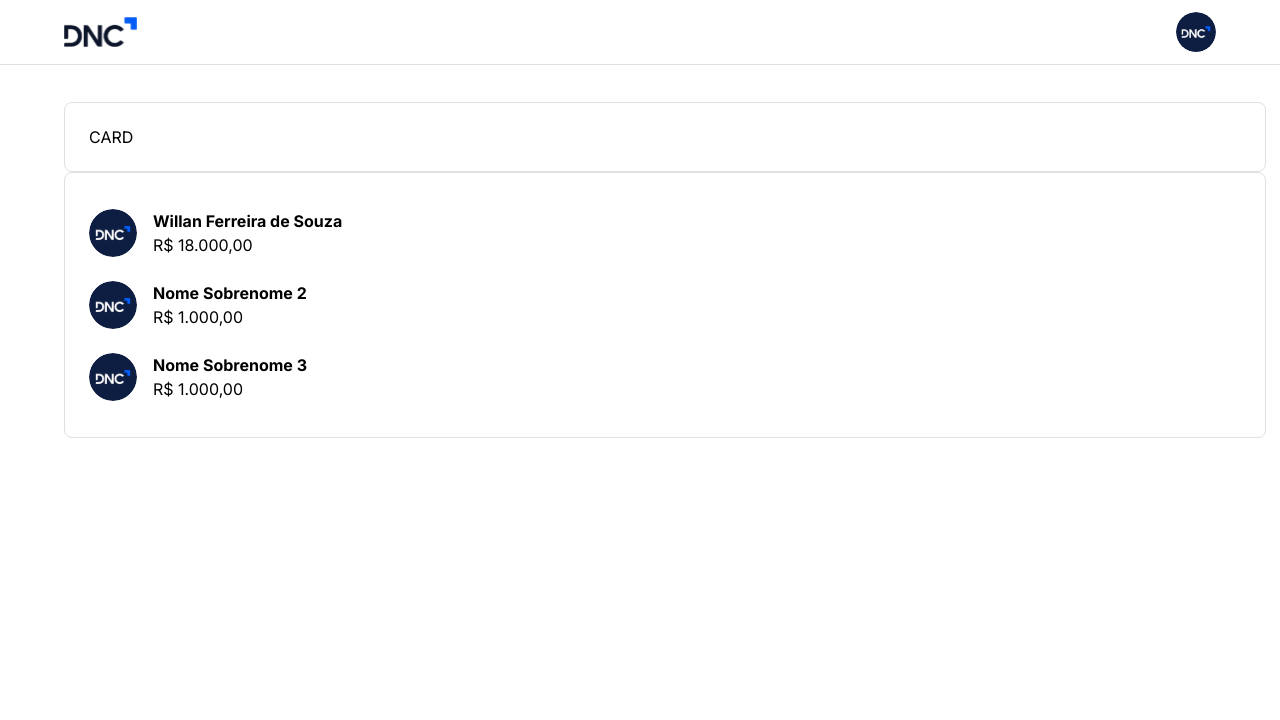
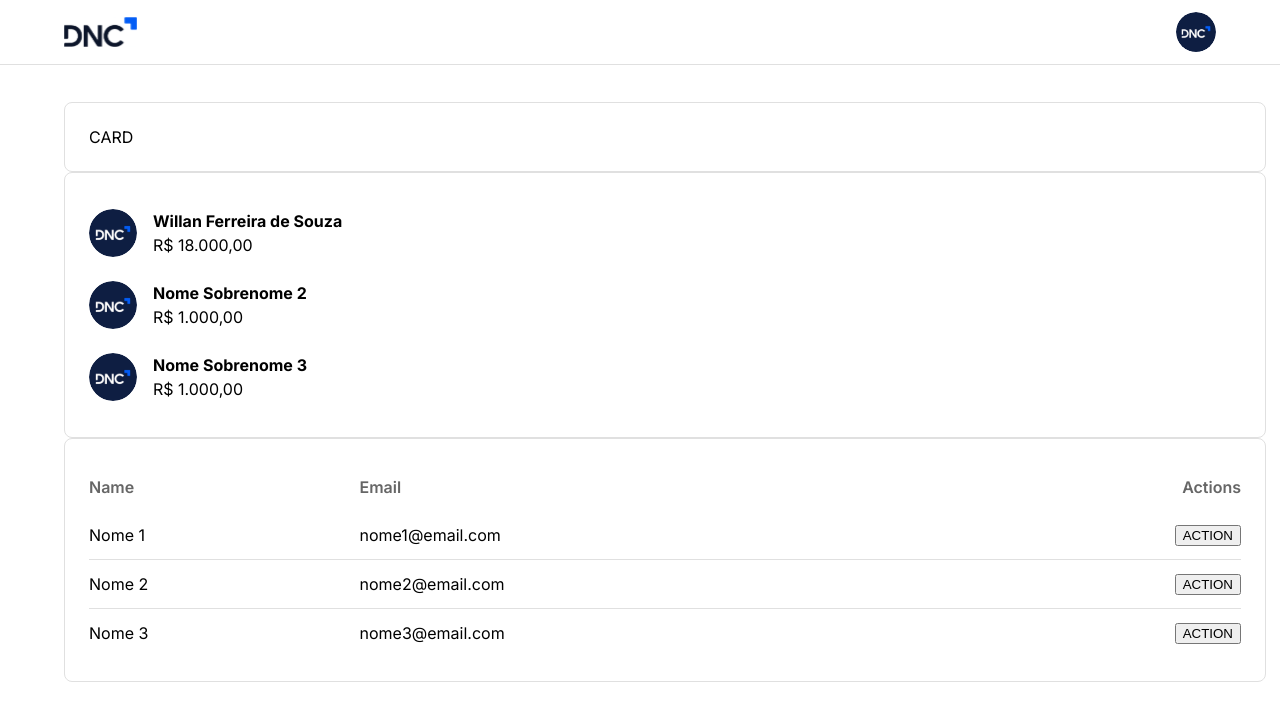
Before and after one commit to williansouza19122014/dnc-sales-dashboard-willian, a React (Vite) app: page /Home in a window 1280 px wide. Shown: the top 720 px of the page. Built offline with nearby package versions, Linux system fonts and the light colour scheme.

Commit message:
feat: ajustes em Home.tsx antes de enviar para feat/table-component

```diff
--- /dev/null
+++ b/src/components/CustomTable.tsx
@@ -0,0 +1,69 @@
+import styled from 'styled-components'
+import type { CustomTableProps } from '@/types'
+import { pxToRem } from '@/utils'
+
+// Estilo do wrapper e da tabela
+const TableWrapper = styled.div`
+  overflow-x: auto;
+  width: 100%;
+
+  table {
+    width: 100%;
+    border-collapse: collapse;
+  }
+
+  th,
+  td {
+    height: ${pxToRem(48)};
+    padding: 0 ${pxToRem(8)} 0 0;
+    text-align: left;
+
+    &:last-child {
+      text-align: right;
+      padding: 0;
+    }
+  }
+
+  th {
+    color: ${(props) => props.theme.typographies.subtitle};
+    font-weight: 600;
+  }
+
+  tr {
+    border-bottom: ${pxToRem(1)} solid
+      ${(props) => props.theme.appDefaultStroke};
+
+    &:last-child {
+      border-bottom: none;
+    }
+  }
+`
+
+// Componente de tabela
+function CustomTable(props: CustomTableProps) {
+  const { headers, rows } = props
+  return (
+    <TableWrapper>
+      <table>
+        <thead>
+          <tr>
+            {headers.map((header, index) => (
+              <th key={index}>{header}</th>
+            ))}
+          </tr>
+        </thead>
+        <tbody>
+          {rows.map((row, rowIndex) => (
+            <tr key={rowIndex}>
+              {row.map((cell, cellIndex) => (
+                <td key={cellIndex}>{cell}</td>
+              ))}
+            </tr>
+          ))}
+        </tbody>
+      </table>
+    </TableWrapper>
+  )
+}
+
+export default CustomTable
--- a/src/components/index.ts
+++ b/src/components/index.ts
@@ -1,4 +1,5 @@
 export {default as AvatarList} from './AvatarList'
+export {default as CustomTable} from './CustomTable'
 export {default as FormComponent} from './FormComponent'
 export {default as Header} from './Header'
 export * from './Bannerimage'
--- a/src/pages/Home.tsx
+++ b/src/pages/Home.tsx
@@ -1,4 +1,4 @@
-import {AvatarList, CardComponent, Header } from "@/components"
+import {AvatarList, CardComponent, CustomTable, Header } from "@/components"
 import { Container } from "@mui/material"
 import { currencyConvert } from "@/utils"
 
@@ -21,7 +21,26 @@
       subtitle: currencyConvert(1000),
     },
   ]
-
+  const mockTableData = {
+  headers: ['Name', 'Email', 'Actions'],
+  rows: [
+    [
+      <span>Nome 1</span>,
+      <span>nome1@email.com</span>,
+      <button>ACTION</button>,
+    ],
+    [
+      <span>Nome 2</span>,
+      <span>nome2@email.com</span>,
+      <button>ACTION</button>,
+    ],
+    [
+      <span>Nome 3</span>,
+      <span>nome3@email.com</span>,
+      <button>ACTION</button>,
+    ],
+  ],
+}
   return (
     <>
       <Header/>
@@ -30,6 +49,11 @@
         <CardComponent>
           <AvatarList listData={mockListData}/>
         </CardComponent>
+        <CardComponent>
+          <CustomTable
+            headers={mockTableData.headers}
+            rows={mockTableData.rows}/>
+        </CardComponent>
       </Container>
     </>
   )
--- /dev/null
+++ b/src/types/customTable.d.ts
@@ -0,0 +1,4 @@
+export interface CustomTableProps{
+    headers: string[];
+    rows: React.ReactNode[][];
+}
--- a/src/types/index.ts
+++ b/src/types/index.ts
@@ -1,5 +1,5 @@
-
 export * from './avatarsList'
+export * from './customTable'
 export * from './theme'
 export * from  './typographies'
 export * from './formComponent'
```
